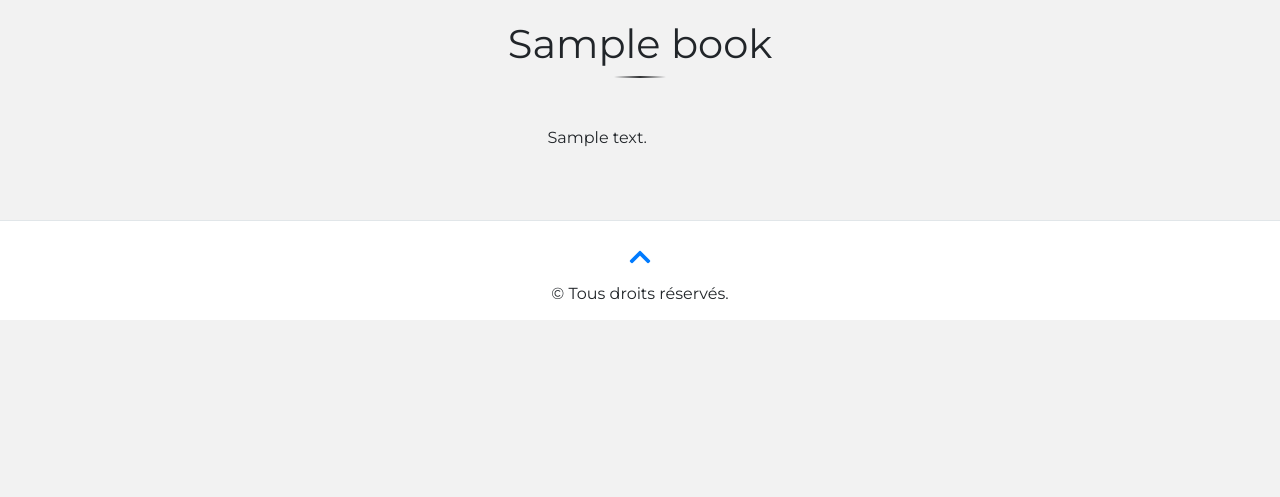
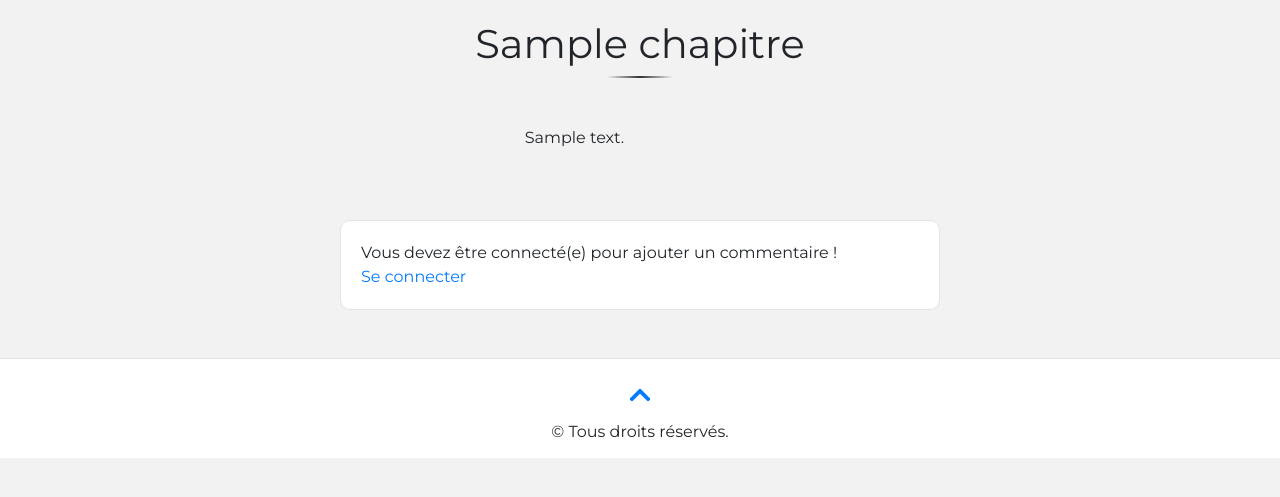
Before and after one commit to Crayzo/projet_4, a PHP site: page /chapter.php?id=1 in a window 1280 px wide. Shown: the part 56-553 px from the top of the page. Run offline with PHP 8.4, Linux system fonts and the light colour scheme; tables that the repository leaves empty or names only in its code hold one stand-in row (values such as "Sample post"); some libraries are stand-ins or nearby versions.

Commit message:
Add comment form

```diff
--- a/chapter.php
+++ b/chapter.php
@@ -13,7 +13,7 @@ if(isset($_GET['id']) && $_GET['id'] > 0)
 {
     // Récupération du chapitre
     $getID = intval($_GET['id']);
-    $req = $bdd->prepare('SELECT id, titre, contenu FROM book WHERE id = ?');
+    $req = $bdd->prepare('SELECT id, titre, contenu FROM chapitres WHERE id = ?');
     $req->execute(array($getID));
 	$donnees = $req->fetch();
 }
@@ -47,9 +47,31 @@ if(isset($_GET['id']) && $_GET['id'] > 0)
 					<p><?= $donnees['contenu']; ?></p>
 				</div>
 			</section>
+            <section>
+                <div class="container mb-5">
+                    <form action="chapter.php" method="post">
+                        <?php if(isset($_SESSION['id'])) { ?>
+                        <h3 class="text-center mb-4">Ajouter un commentaire</h3>
+                        <div class="form-row">
+                            <div class="form-group col-12">
+                                <textarea name="commentaire" class="form-control" placeholder="Votre commentaire" requiered></textarea>
+                            </div>
+                        </div>
+                        <?php if(isset($message)){ ?>
+                        <p class="text-danger"><?= $message ?></p>
+                        <?php } ?>
+                        <button type="submit" class="btn btn-primary" name="submit_commentaire">Envoyer</button>
+                        <?php } else { ?>
+                        <p class="my-0">Vous devez être connecté(e) pour ajouter un commentaire !</p>
+                        <a href="connexion.php">Se connecter</a>
+                        <?php } ?>
+                    </form>
+                </div>
+            </section>
 			<?php include 'includes/footer.php' ?>
 			<?php $req->closeCursor(); } ?>
     </div>
+
     <!-- Optional JavaScript -->
     <!-- jQuery first, then Popper.js, then Bootstrap JS -->
     <script src="https://code.jquery.com/jquery-3.3.1.slim.min.js"></script>
--- a/deconnexion.php
+++ b/deconnexion.php
@@ -2,5 +2,5 @@
 session_start();
 $_SESSION = array();
 session_destroy();
-header("Location: connexion.php");
+header("Location: " . $_SERVER["HTTP_REFERER"]);
 ?>
--- a/index.php
+++ b/index.php
@@ -10,7 +10,7 @@ catch(Exception $e)
     die('Erreur : '.$e->getMessage());
 }
 // On récupère les 4 derniers chapitres
-$req = $bdd->prepare('SELECT id, titre, contenu, DATE_FORMAT(date_ajout, \'%d/%m/%Y\') AS date_ajout_fr, DATE_FORMAT(date_modification, \'%d/%m/%Y\') AS date_modification_fr FROM book ORDER BY id DESC LIMIT 0, 4');
+$req = $bdd->prepare('SELECT id, titre, contenu, DATE_FORMAT(date_ajout, \'%d/%m/%Y\') AS date_ajout_fr, DATE_FORMAT(date_modification, \'%d/%m/%Y\') AS date_modification_fr FROM chapitres ORDER BY id DESC LIMIT 0, 4');
 $req->execute();
 ?>
 <!doctype html>
--- a/inscription.php
+++ b/inscription.php
@@ -85,7 +85,7 @@ if(!empty($_POST))
   </head>
   <body>
     <?php include 'includes/navbar.php' ?>
-    <div class="container inscription">
+    <div class="container inscription py-3">
         <form action="inscription.php" method="post">
             <h3 class="text-center">Inscription</h3>
             <div class="form-group">
```
Lines whose indentation alone changed are shown as unchanged.
